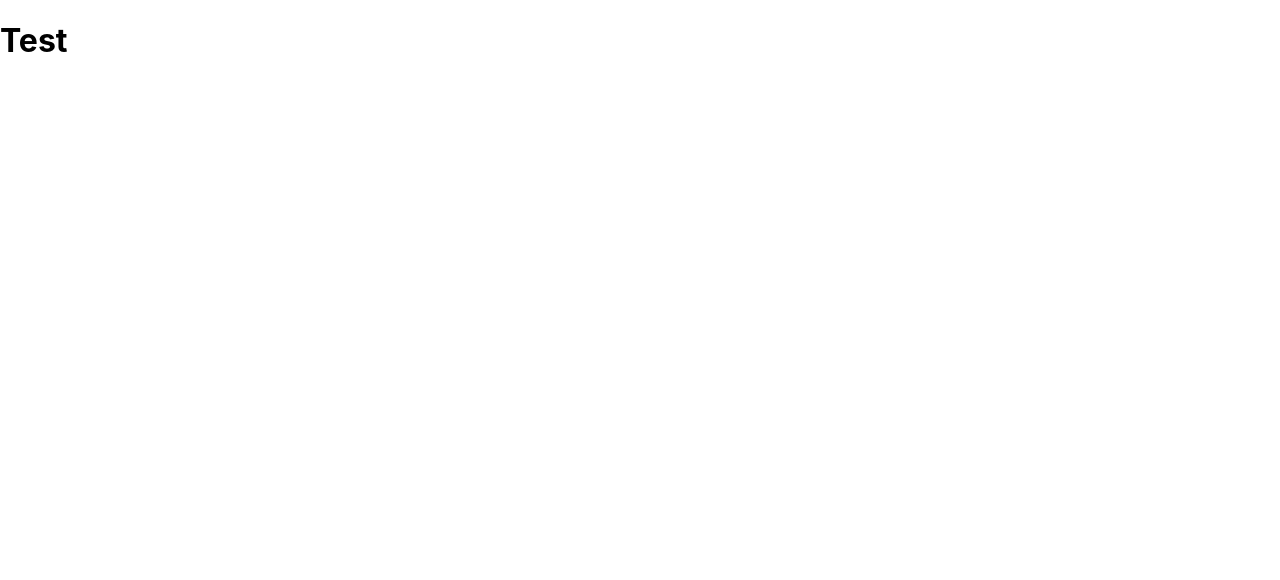
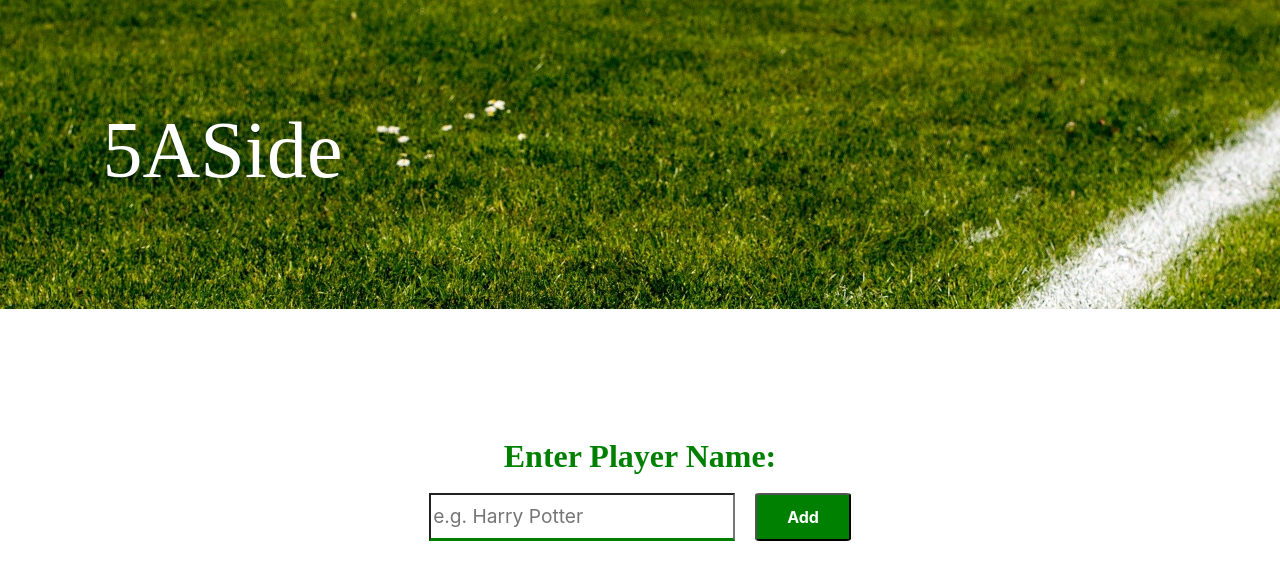
Before and after one commit to ckdrew670/five-a-side, a React (Create React App) app: page / in a window 1280 px wide. Shown: the top 580 px of the page. Built offline with nearby package versions, Linux system fonts and the light colour scheme.

Commit message:
Created Header and Settings components and styled for landing page

```diff
--- a/package.json
+++ b/package.json
@@ -7,6 +7,7 @@
     "@testing-library/react": "^9.4.0",
     "@testing-library/user-event": "^7.2.1",
     "react": "^16.12.0",
+    "react-bootstrap": "^1.0.0-beta.16",
     "react-dom": "^16.12.0",
     "react-scripts": "3.3.0"
   },
--- a/public/index.html
+++ b/public/index.html
@@ -24,6 +24,14 @@
       work correctly both with client-side routing and a non-root public URL.
       Learn how to configure a non-root public URL by running `npm run build`.
     -->
+
+    <!-- Bootstrap -->
+    <link
+        rel="stylesheet"
+        href="https://maxcdn.bootstrapcdn.com/bootstrap/4.3.1/css/bootstrap.min.css"
+        integrity="sha384-ggOyR0iXCbMQv3Xipma34MD+dH/1fQ784/j6cY/iJTQUOhcWr7x9JvoRxT2MZw1T"
+        crossorigin="anonymous"
+    />
     <title>React App</title>
   </head>
   <body>
--- a/src/App.js
+++ b/src/App.js
@@ -1,9 +1,14 @@
 import React from 'react';
+import Settings from './Settings';
+import Header from './Header';
 import './App.css';
 
 function App() {
   return (
-   <h1>Test</h1>
+    <>
+      <Header/>
+      <Settings/>
+    </>
   );
 }
 
--- /dev/null
+++ b/src/Header.js
@@ -0,0 +1,16 @@
+import React from 'react';
+import './App.css';
+
+class Header extends React.Component {
+
+    render() {
+        return (
+            <header className="header">
+                <h1 className="header-text">5ASide</h1>
+            </header>
+
+
+        )};
+}
+
+export default Header;
--- /dev/null
+++ b/src/Settings.js
@@ -0,0 +1,65 @@
+import React, { Component } from "react";
+
+
+class Settings extends Component {
+    constructor(props) {
+        super(props);
+        this.state = {
+
+            name: props.name,
+            displayForm: true,
+
+        };
+
+        this.handleName = this.handleName.bind(this);
+        this.handleSubmit = this.handleSubmit.bind(this);
+    }
+
+handleName(e) {
+
+    this.setState({ name: e.currentTarget.value });
+}
+
+handleSubmit(e) {
+
+    let { name } = this.state;
+
+    e.preventDefault();
+    this.props.handleSave(name);
+    this.setState({ displayForm: false });
+
+}
+
+render() {
+
+    let { name } = this.state;
+
+    return (
+        <>
+            <section className="settings">
+
+                <h2>Enter Player Name:</h2>
+
+                <form
+                    className="form"
+                    onSubmit={ this.handleSubmit }>
+
+                    <input
+                        className="form-input"
+                        onChange={ this.handleName }
+                        value={ name }
+                        placeholder="e.g. Harry Potter"
+                    />
+
+                    <button
+                    type="submit"
+                    className="button"
+                    >Add</button>
+
+                </form>
+
+            </section>
+        </>
+    ); }
+}
+export default Settings;
--- a/src/index.css
+++ b/src/index.css
@@ -11,3 +11,66 @@ code {
   font-family: source-code-pro, Menlo, Monaco, Consolas, 'Courier New',
     monospace;
 }
+
+.header {
+  background-image: url("/assets/hero.jpg");
+  width: 100%;
+  display: flex;
+  flex-wrap: wrap;
+  justify-content: space-between;
+  background-size: cover;
+  padding: 8%;
+}
+
+@import url('https://fonts.googleapis.com/css?family=Libre+Baskerville&display=swap');
+
+.header-text {
+  text-align: left;
+  color: white;
+  font-family: 'Libre Baskerville';
+  font-size: 5em;
+
+}
+
+.settings {
+  padding: 10%;
+}
+
+h2 {
+  color: green;
+  text-align: center;
+  font-family: 'Libre Baskerville';
+  font-weight: bold;
+}
+.form {
+  display: flex;
+  flex-wrap: wrap;
+  justify-content: center;
+}
+
+.form-input {
+  max-width: 40%;
+  margin: 10px;
+  border-bottom: 3px solid green;
+  color: black;
+  font-weight: normal;
+  font-size: 1.2em;
+}
+
+.form-input:focus {
+  max-width: 40%;
+  margin: 10px;
+  color: green;
+  font-weight: normal;
+  font-size: 1.2em;
+
+}
+
+.button {
+  background: green;
+  padding: 10px 30px;
+  margin: 10px;
+  font-weight: bold;
+  color: white;
+  border-radius: 5%;
+}
```
Also changed, not shown: public/assets/hero.jpg (added), 1 other file (tests, documents, lock files or other folders).
